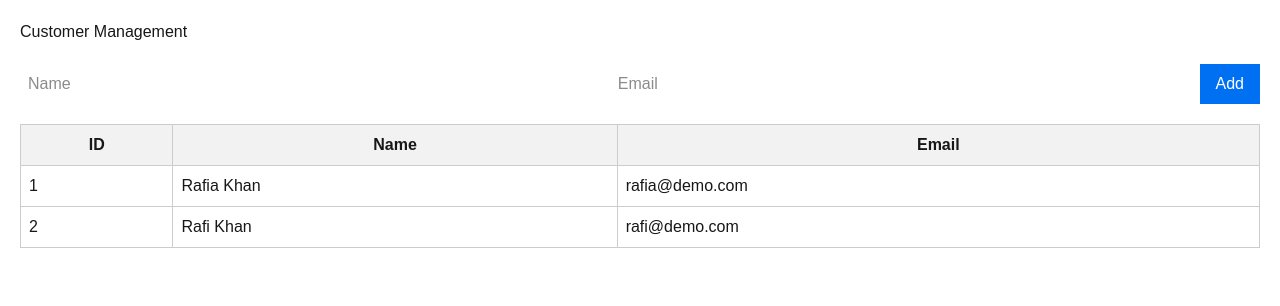
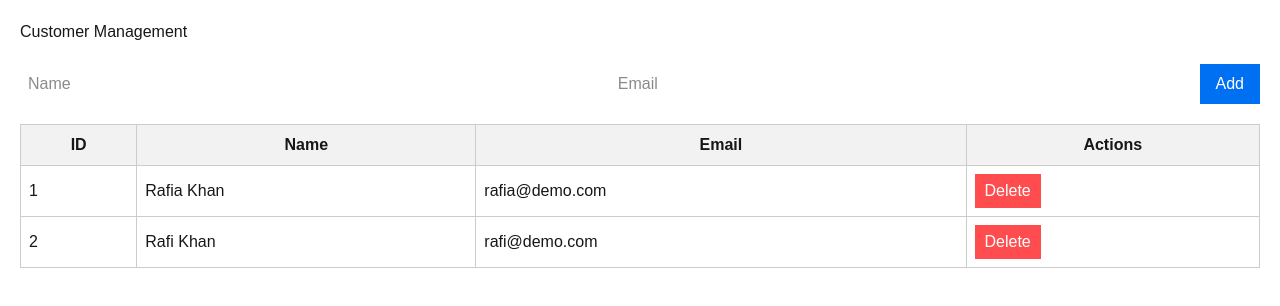
Before and after one commit to hossaintaufiq/CSE327_Project, a Next.js app in the folder CRM/Client-Web/: page /customers in a window 1280 px wide. Shown: the top 306 px of the page. Built offline with nearby package versions, Linux system fonts and the light colour scheme.

Commit message:
Enable deleting customers from customers page

```diff
--- a/CRM/Client-Web/app/customers/page.jsx
+++ b/CRM/Client-Web/app/customers/page.jsx
@@ -23,6 +23,12 @@ export default function CustomersPage() {
 
     setCustomers([...customers, newCustomer]);
     setFormData({ name: "", email: "" });
+  };
+
+  //Delete customer
+  const handleDeleteCustomer = (id) => {
+    const filtered = customers.filter((c) => c.id !== id);
+    setCustomers(filtered);
   };
 
   return (
@@ -69,6 +75,7 @@ export default function CustomersPage() {
             <th style={{ border: "1px solid #ccc", padding: "8px" }}>ID</th>
             <th style={{ border: "1px solid #ccc", padding: "8px" }}>Name</th>
             <th style={{ border: "1px solid #ccc", padding: "8px" }}>Email</th>
+            <th style={{ border: "1px solid #ccc", padding: "8px" }}>Actions</th>
           </tr>
         </thead>
         <tbody>
@@ -77,6 +84,21 @@ export default function CustomersPage() {
               <td style={{ border: "1px solid #ccc", padding: "8px" }}>{c.id}</td>
               <td style={{ border: "1px solid #ccc", padding: "8px" }}>{c.name}</td>
               <td style={{ border: "1px solid #ccc", padding: "8px" }}>{c.email}</td>
+              <td style={{ border: "1px solid #ccc", padding: "8px" }}>
+                {/* Delete button */}
+                <button
+                  onClick={() => handleDeleteCustomer(c.id)}
+                  style={{
+                    backgroundColor: "#ff4d4f",
+                    color: "#fff",
+                    border: "none",
+                    padding: "5px 10px",
+                    cursor: "pointer",
+                  }}
+                >
+                  Delete
+                </button>
+              </td>
             </tr>
           ))}
         </tbody>
```
